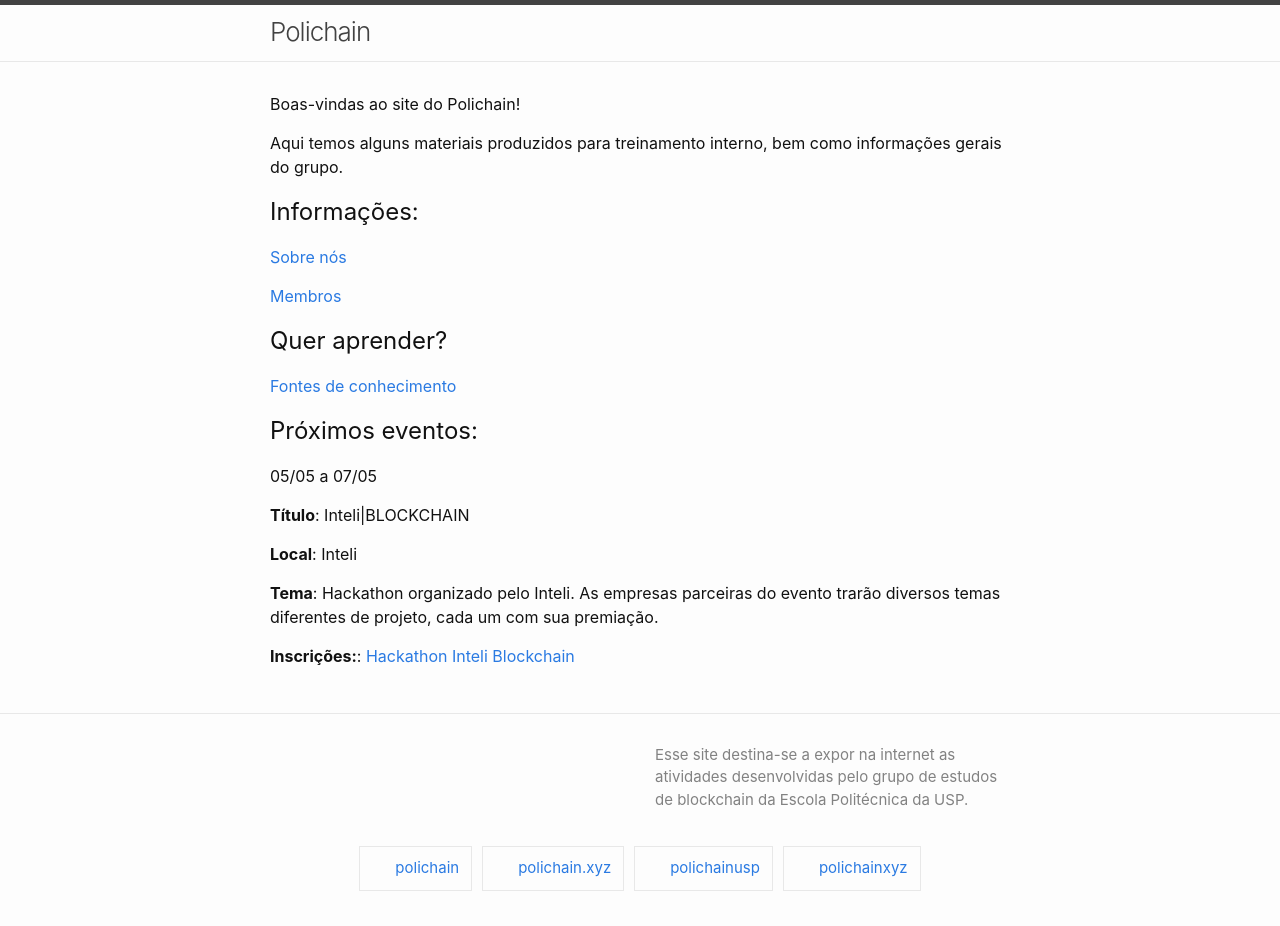
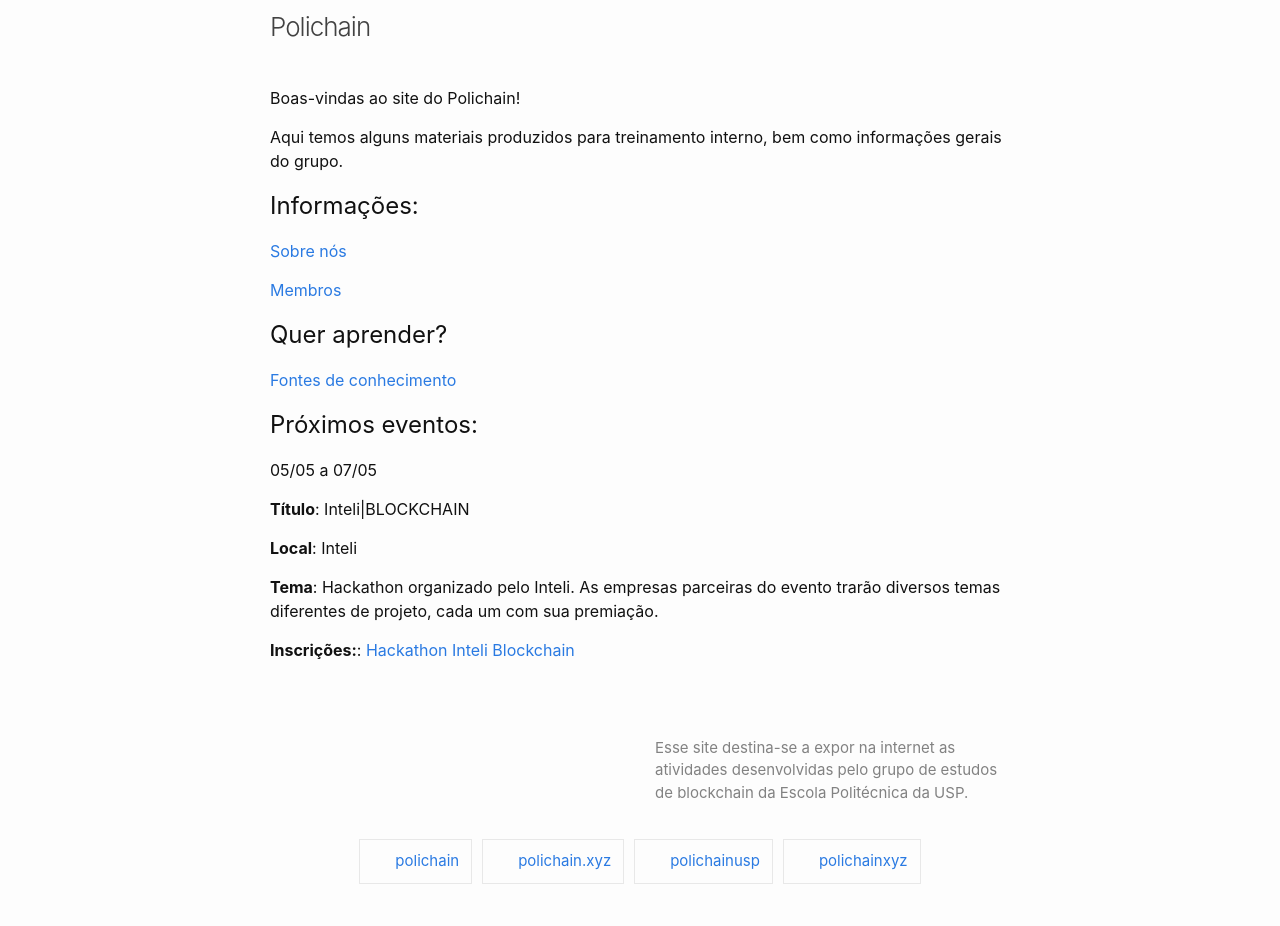
Before and after one commit to polichain/jekyll-website, a Jekyll site: the page built from index.markdown, in a window 1280 px wide. Built offline with Jekyll 4.4.1, drawn with Linux system fonts in a browser that asks for light colours; comment, search, counter and statistics services are not loaded.

Commit message:
Add custom config

```diff
--- a/assets/css/styles.scss
+++ b/assets/css/styles.scss
@@ -5,3 +5,17 @@
 @import
   "minima/skins/{{ site.minima.skin | default: 'classic' }}",
   "minima/initialize";
+
+// Custom configs
+
+.site-footer {
+    border-top: 0px;
+    padding: 30px 0;
+}
+
+.site-header {
+    border-top: 0px;
+    border-bottom: 0px;
+    min-height: 55.95px;
+    position: relative;
+}
```
